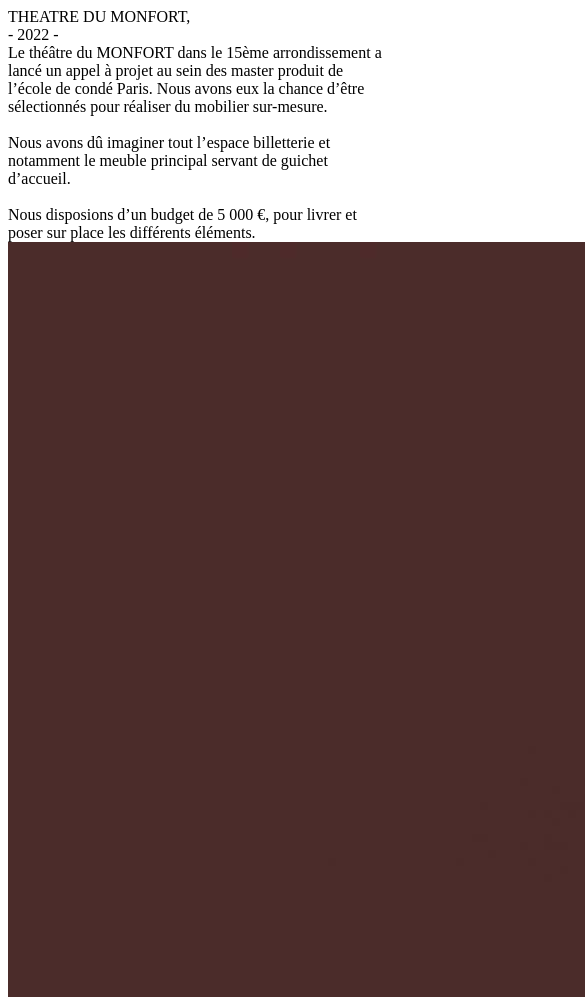
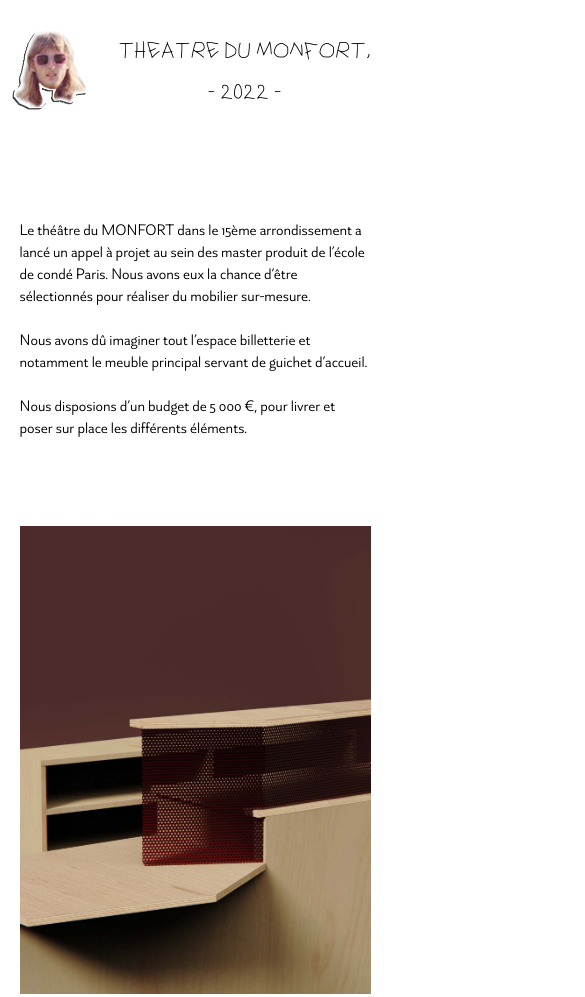
Before and after one commit to valentinAbas/SITE-ABAS, a plain HTML site: page monfort.html in a window 390 px wide. Shown: the top 997 px of the page, 585 px wide, since content can reach past the window. Drawn offline with Linux system fonts and the light colour scheme.

Commit message:
Update monfort.html

```diff
--- a/monfort.html
+++ b/monfort.html
@@ -8,7 +8,7 @@
 <link rel="shortcut icon" type="image/png" href="JPG/240428_TETE_MULET.png" />
 </head>
 <link rel="stylesheet" type="text/css"  href="projet1.css" media="screen and (min-width: 1001px)"/>
-<link rel="stylesheet" type="text/css"  href="index_mobile.css" media="screen and (max-width: 1000px)"/>
+<link rel="stylesheet" type="text/css"  href="projet_mobil.css" media="screen and (max-width: 1000px)"/>
 
     <body>
 
```
